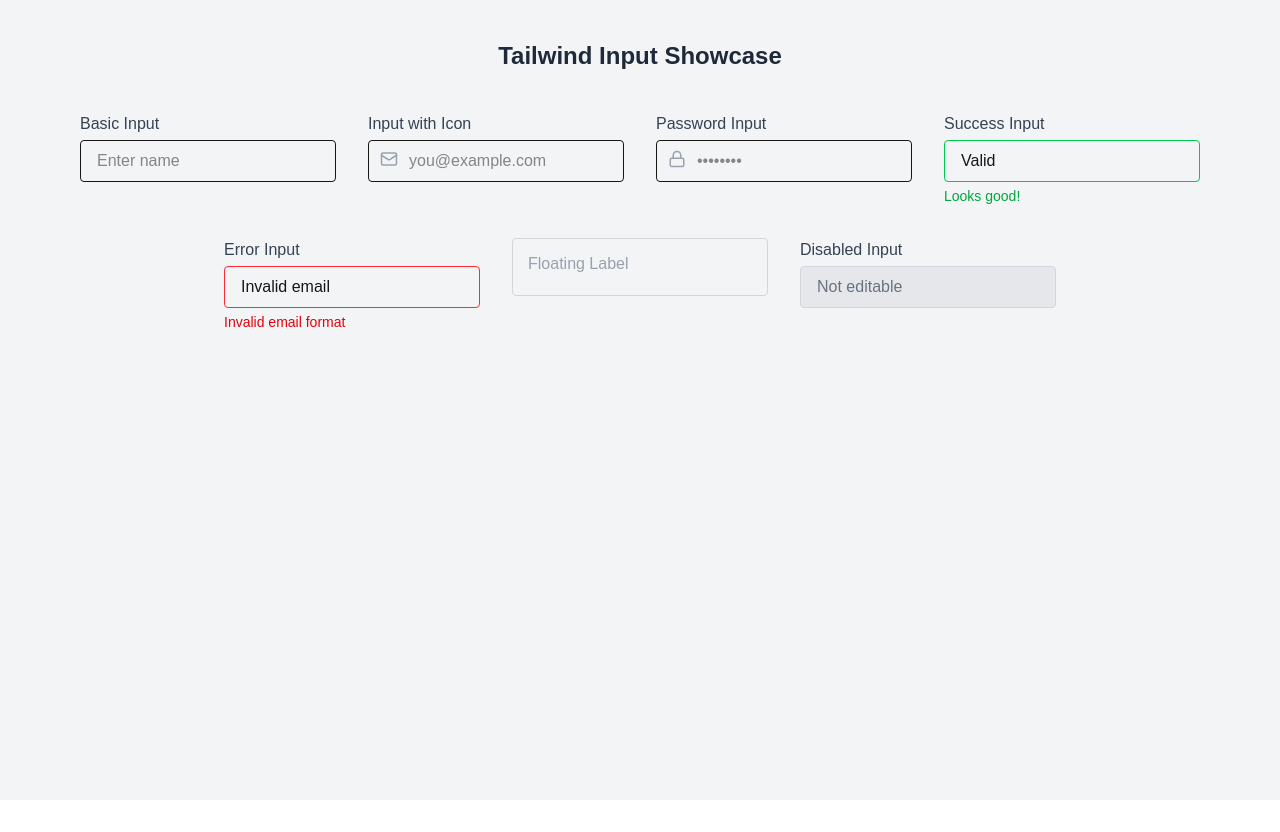
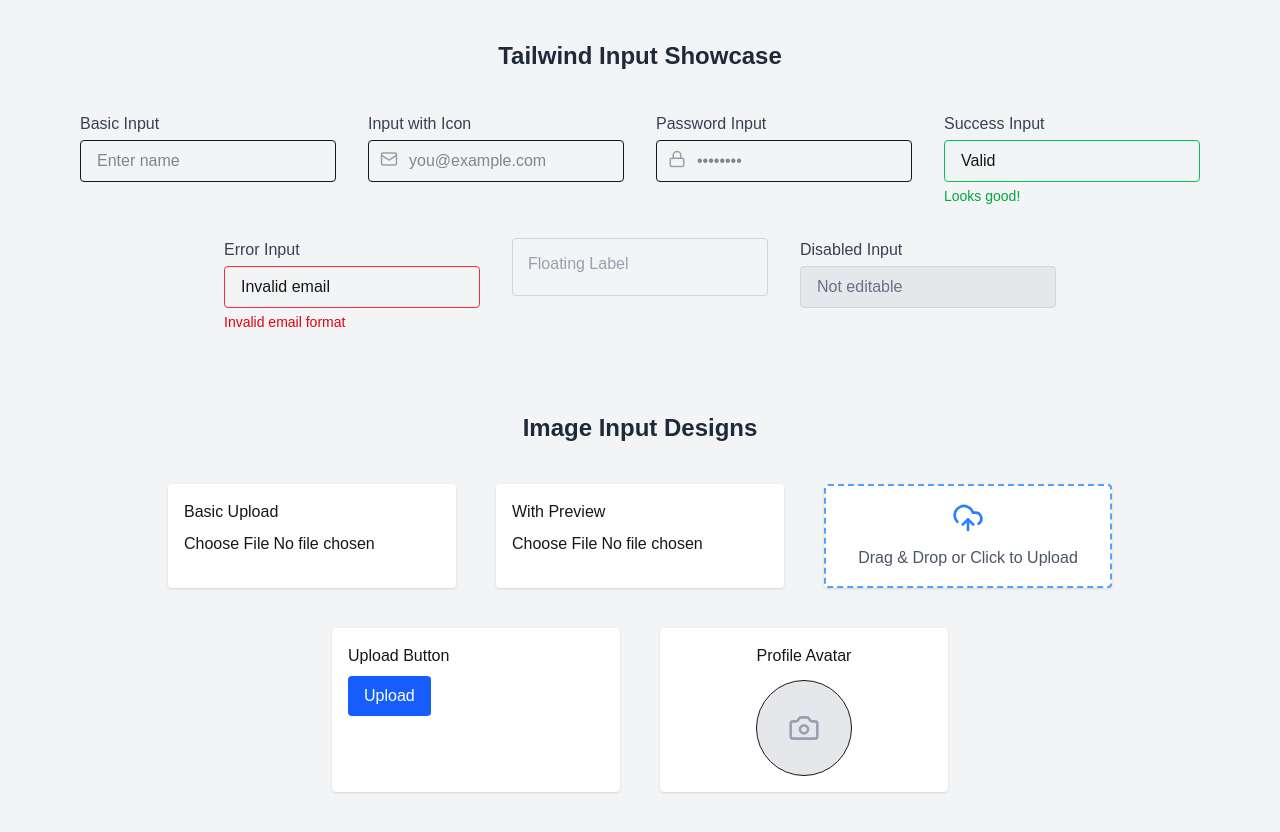
Before and after one commit to Prohor722/tailwind_compoenets, a Next.js app: page /input-field in a window 1280 px wide. Shown: the top 832 px of the page. Before the commit the page ends 800 px from the top, so only its background shows below. Built offline with nearby package versions, Linux system fonts and the light colour scheme.

Commit message:
some image input designs are added

```diff
--- /dev/null
+++ b/app/components/image-input.tsx
@@ -0,0 +1,82 @@
+'use client';
+import { useState } from "react";
+import { UploadCloud, Camera } from "lucide-react";
+
+export default function ImageInput() {
+  const [preview, setPreview] = useState<string | null>(null);
+
+  const handleFileChange = (e: React.ChangeEvent<HTMLInputElement>) => {
+    const file = e.target.files?.[0];
+    if (file) {
+      const url = URL.createObjectURL(file);
+      setPreview(url);
+    }
+  };
+
+  return (
+    <div className="min-h-screen bg-gray-100 p-10 flex flex-col items-center gap-10">
+      <h1 className="text-2xl font-bold text-gray-800">Image Input Designs</h1>
+
+      <div className="flex flex-wrap gap-10 justify-center max-w-6xl w-full">
+        {/* Basic File Input */}
+        <div className="flex flex-col gap-2 bg-white p-4 shadow rounded w-72">
+          <label className="font-medium">Basic Upload</label>
+          <input type="file" accept="image/*" />
+        </div>
+
+        {/* Image Preview Input */}
+        <div className="flex flex-col gap-2 bg-white p-4 shadow rounded w-72">
+          <label className="font-medium">With Preview</label>
+          <input type="file" accept="image/*" onChange={handleFileChange} />
+          {preview && (
+            <img
+              src={preview}
+              alt="Preview"
+              className="mt-2 rounded border w-full h-40 object-cover"
+            />
+          )}
+        </div>
+
+        {/* Drag & Drop Area */}
+        <div className="bg-white p-4 shadow rounded w-72 flex flex-col items-center justify-center gap-3 border-2 border-dashed border-blue-400 text-center">
+          <UploadCloud className="text-blue-500" size={32} />
+          <p className="text-gray-600">Drag & Drop or Click to Upload</p>
+          <input
+            type="file"
+            accept="image/*"
+            className="opacity-0 absolute inset-0 cursor-pointer"
+          />
+        </div>
+
+        {/* File Input with Button Style */}
+        <div className="flex flex-col gap-2 bg-white p-4 shadow rounded w-72">
+          <label className="font-medium">Upload Button</label>
+          <label className="cursor-pointer inline-flex items-center px-4 py-2 bg-blue-600 text-white rounded hover:bg-blue-700 w-max">
+            Upload
+            <input type="file" accept="image/*" className="hidden" />
+          </label>
+        </div>
+
+        {/* Circular Avatar Upload */}
+        <div className="bg-white p-4 shadow rounded w-72 flex flex-col items-center gap-3">
+          <label className="font-medium">Profile Avatar</label>
+          <div className="relative">
+            <input
+              type="file"
+              accept="image/*"
+              className="absolute inset-0 opacity-0 cursor-pointer z-10"
+              onChange={handleFileChange}
+            />
+            <div className="w-24 h-24 rounded-full border overflow-hidden bg-gray-200 relative flex items-center justify-center">
+              {preview ? (
+                <img src={preview} alt="Avatar" className="w-full h-full object-cover" />
+              ) : (
+                <Camera className="text-gray-400" size={32} />
+              )}
+            </div>
+          </div>
+        </div>
+      </div>
+    </div>
+  );
+}
--- a/app/input-field/page.tsx
+++ b/app/input-field/page.tsx
@@ -1,5 +1,7 @@
+'use client';
 import React from 'react'
 import { Mail, Lock } from "lucide-react";
+import ImageInput from '../components/image-input';
 
 const InputField = () => {
   return (
@@ -92,6 +94,9 @@ const InputField = () => {
           />
         </div>
       </div>
+
+
+      <ImageInput />
     </div>
   )
 }
```
